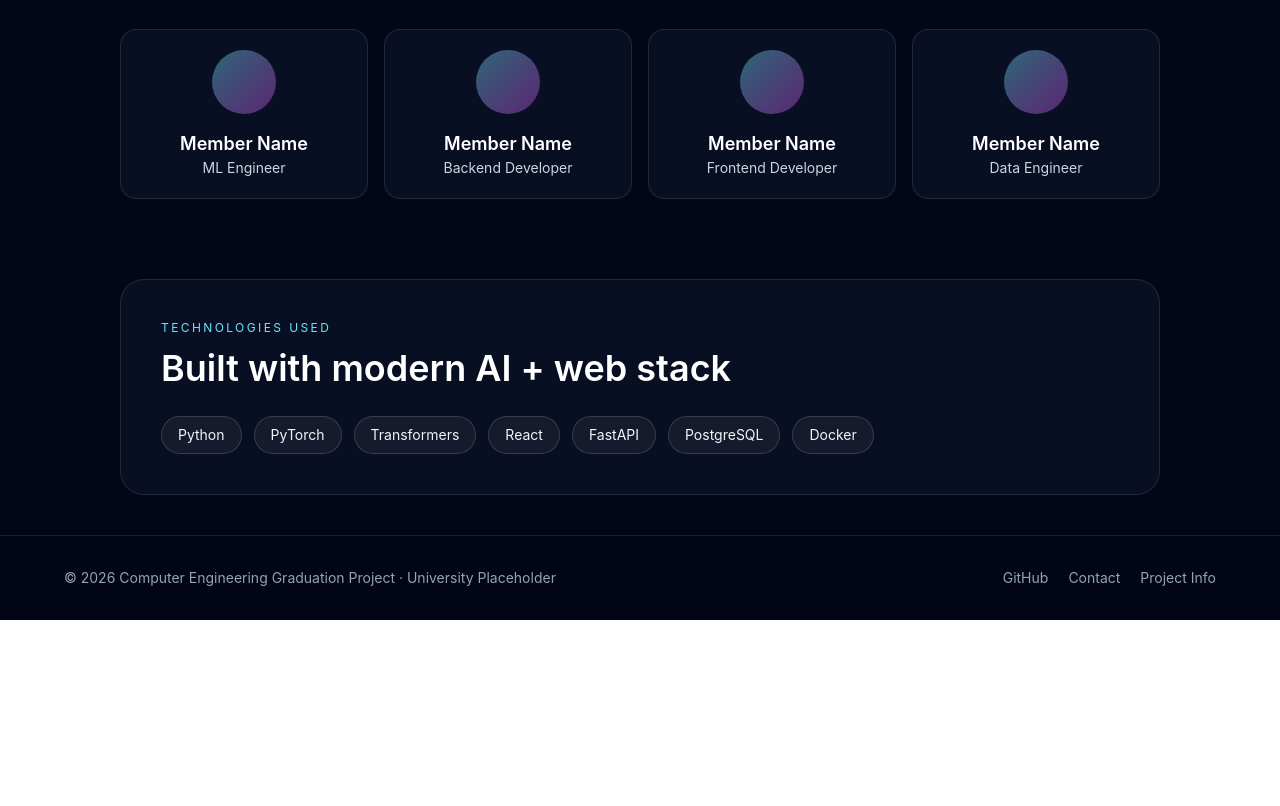
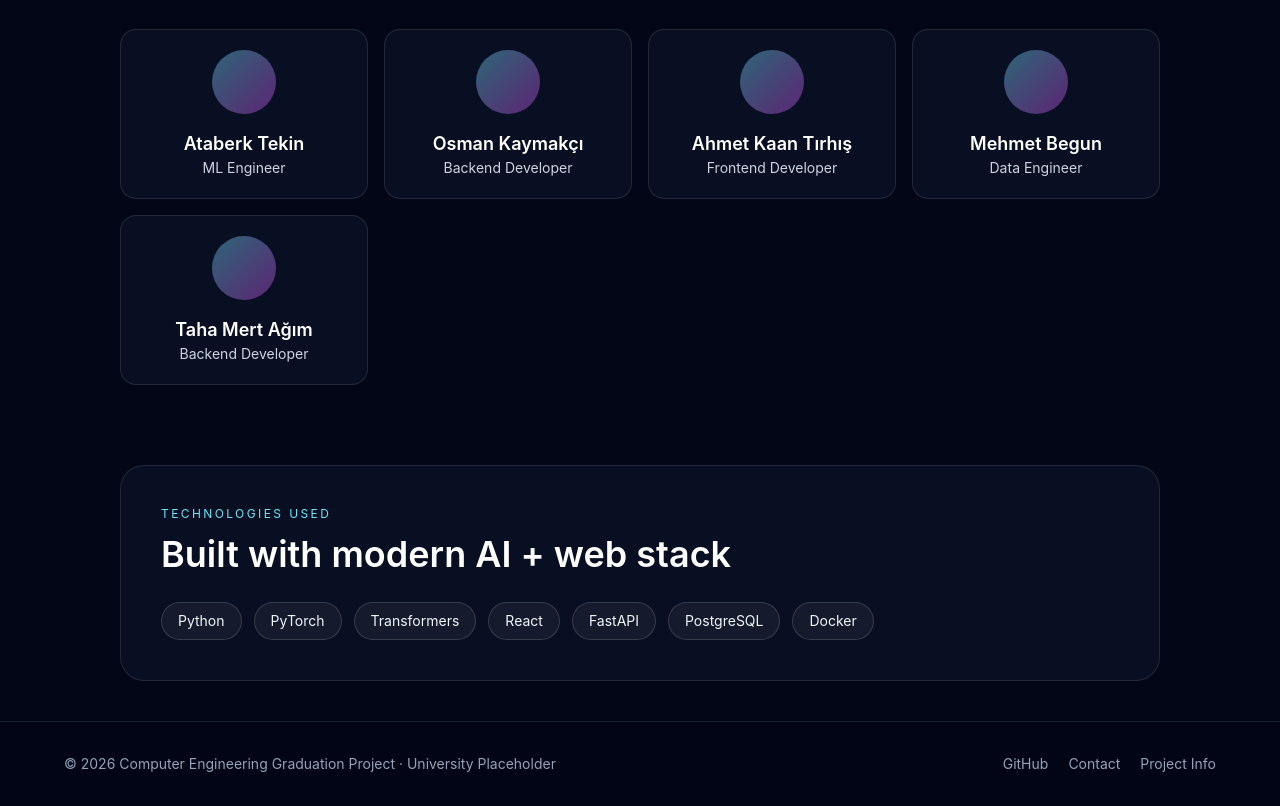
Before and after one commit to BIL-495-496-Graduation-Project/landing-page, a React (Vite) app: page / in a window 1280 px wide. Shown: the part 2540-3346 px from the top of the page. Before the commit the page ends 3160 px from the top, so only its background shows below. Built offline with nearby package versions, Linux system fonts and the light colour scheme.

Commit message:
TeamSection.jsx güncellendi

```diff
--- a/src/components/TeamSection.jsx
+++ b/src/components/TeamSection.jsx
@@ -1,8 +1,9 @@
 const members = [
-  { name: 'Member Name', role: 'ML Engineer' },
-  { name: 'Member Name', role: 'Backend Developer' },
-  { name: 'Member Name', role: 'Frontend Developer' },
-  { name: 'Member Name', role: 'Data Engineer' },
+  { name: 'Ataberk Tekin', role: 'ML Engineer' },
+  { name: 'Osman Kaymakçı', role: 'Backend Developer' },
+  { name: 'Ahmet Kaan Tırhış', role: 'Frontend Developer' },
+  { name: 'Mehmet Begun', role: 'Data Engineer' },
+  { name: 'Taha Mert Ağım', role: 'Backend Developer'}
 ]
 
 function TeamSection() {
```
